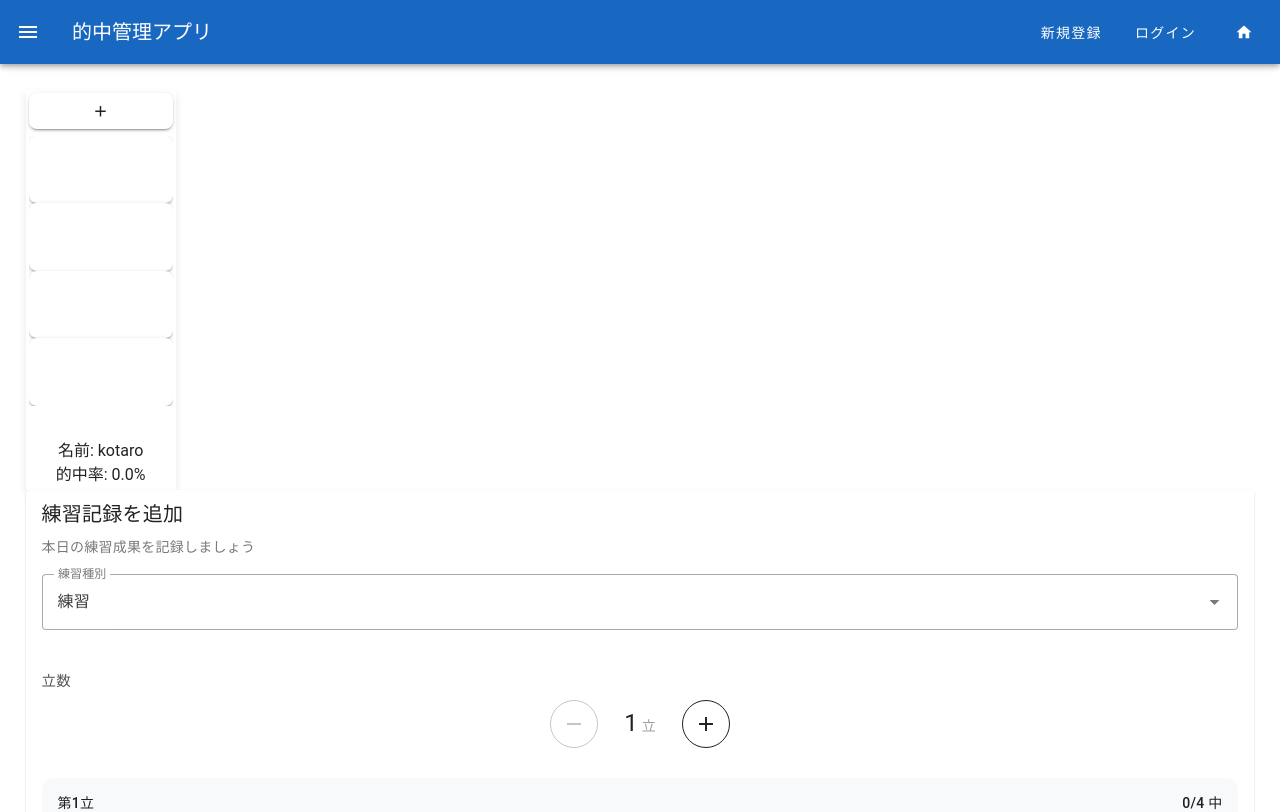
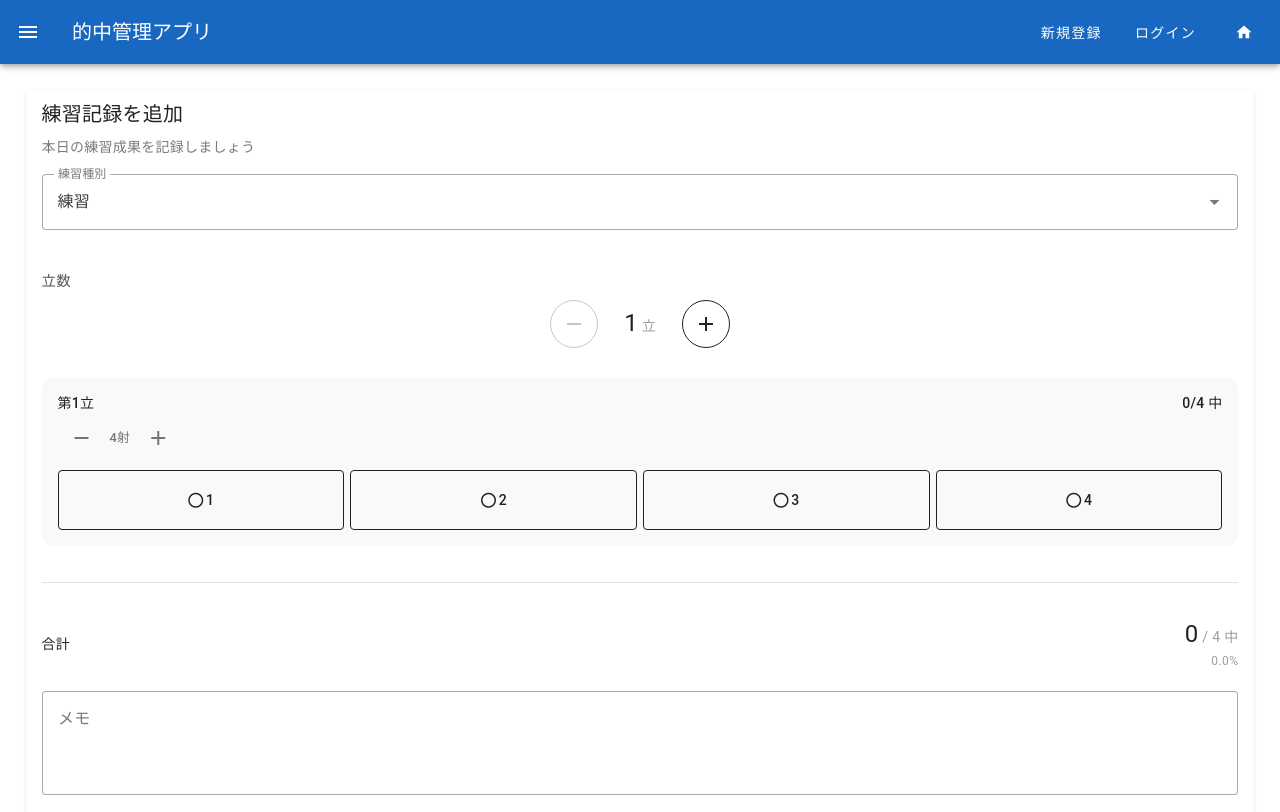
Before and after one commit to kotaro-sudo-ono/sample_app, a Vue app in the folder my-kyudo-app/: page /homeDashboard/recordHits in a window 1280 px wide. Shown: the top 812 px of the page. Built offline with nearby package versions, Linux system fonts and the light colour scheme.

Commit message:
不要なコンポーネントの仕様を削除

```diff
--- a/my-kyudo-app/src/components/pages/recordHits/recordHits.vue
+++ b/my-kyudo-app/src/components/pages/recordHits/recordHits.vue
@@ -16,7 +16,6 @@ const handleSelect = (pos: { x: number; y: number } | undefined) => {
 </script>
 <template>
   <div class="score-page">
-    <recordSheet />
     <RecordSession />
   </div>
 </template>
```
